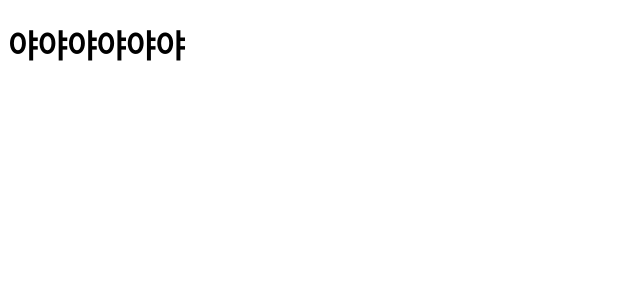
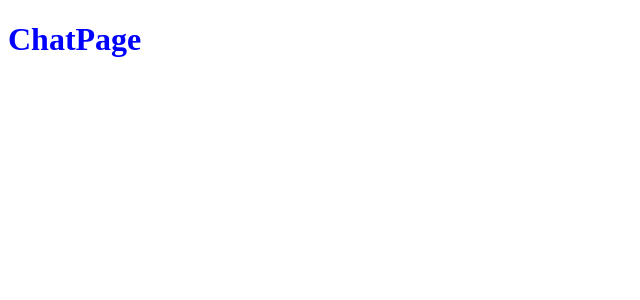
Before and after one commit to dhjwlove/chattingApp, a React app: page / in a window 1280 px wide. Shown: the top 300 px of the page, without its empty margins (0-640 px from the left). Built offline with nearby package versions, Linux system fonts and the light colour scheme.

Commit message:
add css Setting

```diff
--- a/package.json
+++ b/package.json
@@ -18,7 +18,9 @@
     "@babel/core": "^7.20.2",
     "@babel/preset-react": "^7.18.6",
     "babel-loader": "^9.1.0",
+    "css-loader": "^6.7.2",
     "html-webpack-plugin": "^5.5.0",
+    "style-loader": "^3.3.1",
     "webpack": "^5.75.0",
     "webpack-cli": "^5.0.0",
     "webpack-dev-server": "^4.11.1"
--- a/src/App.js
+++ b/src/App.js
@@ -1,7 +1,8 @@
 import React from 'react';
+import ChatPage from './pages/ChatPage';
 
 function App () {
-    return (<div><h1>야야야야야야 </h1></div>);
+    return (<ChatPage/>);
 }
 
 export default App;
--- a/webpack/webpack.dev.config.js
+++ b/webpack/webpack.dev.config.js
@@ -17,8 +17,12 @@ module.exports = {
             presets: ['@babel/preset-react']
           }
         }
-      }
-    ]
+      },
+      {
+        test: /\.css$/i,
+        use: ["style-loader", "css-loader"],
+      },
+    ],
   },
   devtool: 'inline-source-map',
   plugins: [
```
Also changed, not shown: 1 other file (tests, documents, lock files or other folders).
